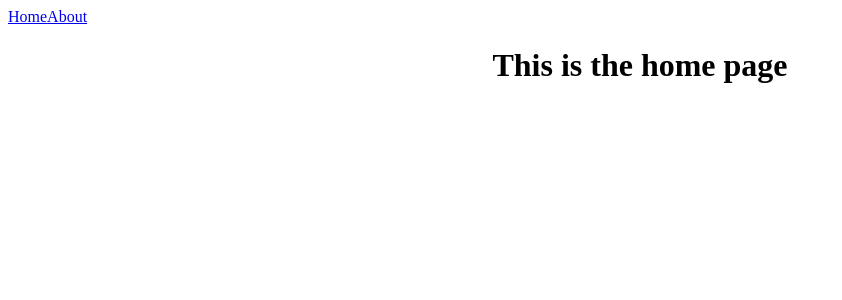
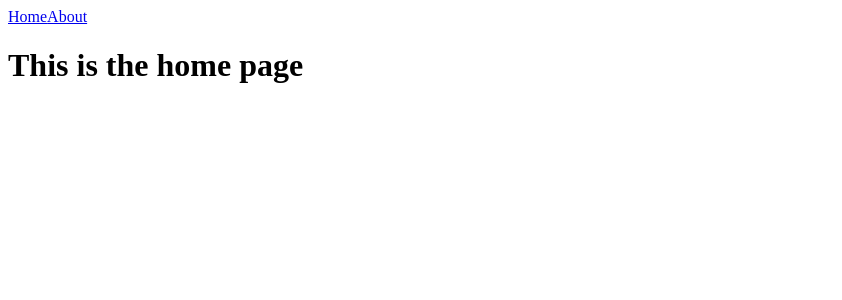
Before and after one commit to caroline-yi/y2dance-web, a React (Create React App) app: page / in a window 1280 px wide. Shown: the top 300 px of the page, without its empty margins (0-842 px from the left). Built offline with nearby package versions, Linux system fonts and the light colour scheme.

Commit message:
Restructured directory

```diff
--- a/src/App.js
+++ b/src/home/home.js
@@ -1,9 +1,9 @@
-function App() {
+function Home() {
   return (
-    <div className="App">
+    <div className="Home">
       <h1>This is the home page</h1>
     </div>
   );
 }
 
-export default App;
+export default Home;
--- a/src/index.css
+++ b/src/index.css
@@ -1,2 +1,2 @@
-@import './about.css';
-@import './app.css';
+@import './about/about.css';
+@import './home/home.css';
--- a/src/index.js
+++ b/src/index.js
@@ -3,8 +3,8 @@ import ReactDOM from 'react-dom';
 import { BrowserRouter, Routes, Route } from "react-router-dom";
 import './index.css';
 
-import App from './app';
-import About from './about';
+import Home from './home/home';
+import About from './about/about';
 import reportWebVitals from './reportWebVitals';
 import { Link } from "react-router-dom";
 
@@ -16,7 +16,7 @@ ReactDOM.render(
         <Link to="/about">About</Link>
       </nav>
       <Routes>
-        <Route path="/" element={<App />} />
+        <Route path="/" element={<Home />} />
         <Route path="about" element={<About />} />
       </Routes>
     </BrowserRouter>
```
Also changed, not shown: src/about/about.css (renamed from src/About.css), src/about/about.js (renamed from src/About.js), src/home/home.css (renamed from src/App.css).
